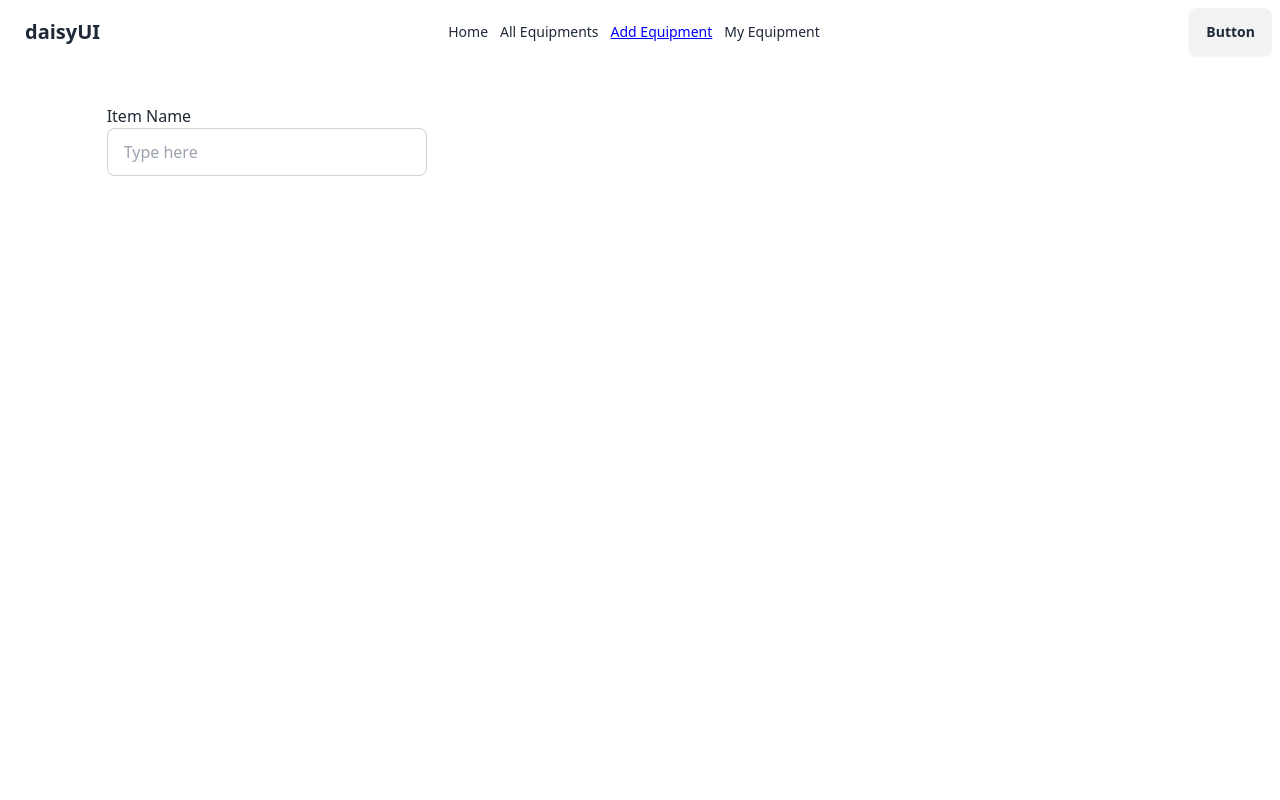
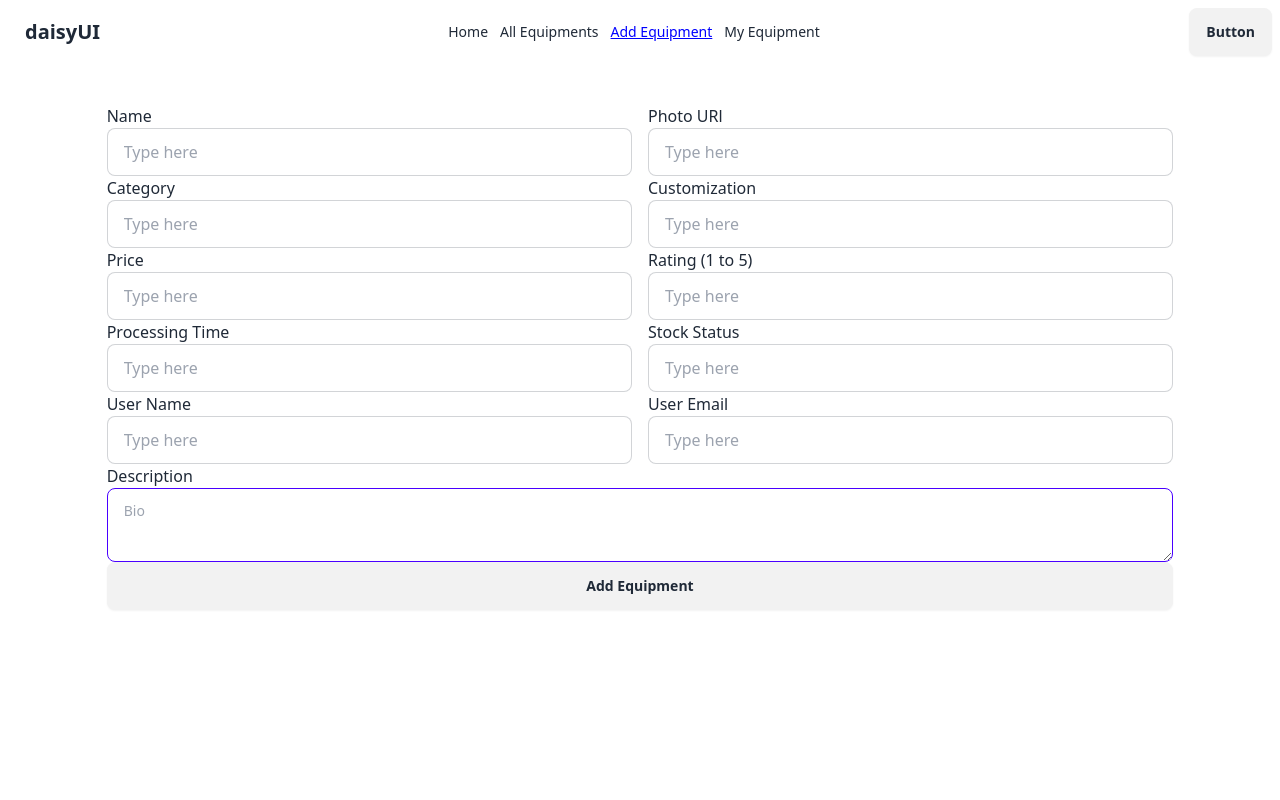
Before and after one commit to YounusMontasir/equisports-sports-store-client, a React (Vite) app: page /addequipments in a window 1280 px wide. Shown: the top 800 px of the page. Built offline with nearby package versions, Linux system fonts and the light colour scheme.

Commit message:
add equipment form and auth provider setup

```diff
--- /dev/null
+++ b/src/firebase/firebase.config.js
@@ -0,0 +1,17 @@
+// Import the functions you need from the SDKs you need
+import { initializeApp } from "firebase/app";
+// TODO: Add SDKs for Firebase products that you want to use
+// https://firebase.google.com/docs/web/setup#available-libraries
+
+// Your web app's Firebase configuration
+const firebaseConfig = {
+  apiKey: import.meta.env.VITE_apiKey,
+  authDomain: import.meta.env.VITE_authDomain,
+  projectId: import.meta.env.VITE_projectId,
+  storageBucket: import.meta.env.VITE_storageBucket,
+  messagingSenderId: import.meta.env.VITE_messagingSenderId,
+  appId: import.meta.env.VITE_appId
+};
+
+// Initialize Firebase
+const app = initializeApp(firebaseConfig);
--- a/src/main.jsx
+++ b/src/main.jsx
@@ -11,6 +11,7 @@ import AddEquipments from './pages/AddEquipments';
 import AllEquipments from './pages/AllEquipments';
 import MyEquipments from './pages/MyEquipments';
 import Home from './pages/Home';
+import AuthProvider from './provider/AuthProvider';
 
 const router = createBrowserRouter([
   {
@@ -39,6 +40,8 @@ const router = createBrowserRouter([
 
 createRoot(document.getElementById('root')).render(
   <StrictMode>
+   <AuthProvider>
    <RouterProvider router={router} />
+   </AuthProvider>
   </StrictMode>,
 )
--- a/src/pages/AddEquipments.jsx
+++ b/src/pages/AddEquipments.jsx
@@ -3,16 +3,102 @@ import { Form } from 'react-router-dom';
 
 
 const AddEquipments = () => {
+    const handleForm = e =>{
+        e.preventDefault()
+        const form = e.target;
+        const name = form.name.value;
+        const photo = form.photo.value;
+        const category = form.category.value;
+        const customization = form.customization.value;
+        const price = form.price.value;
+        const rating = form.rating.value;
+        const processing = form.processing.value;
+        const stock = form.stock.value;
+        const username = form.username.value;
+        const useremail = form.useremail.value;
+        const description = form.description.value;
+
+        const newEquipments = {name,photo,category,customization,price,rating,processing, stock, username, useremail,description}
+        fetch("http://localhost:5000/equipments", {
+            method: "POST",
+            headers: {
+                "content-type": "application/json"
+            },
+            body: JSON.stringify(newEquipments)
+        })
+        .then(res => res.json())
+        .then(data => console.log(data)
+        )
+
+
+
+    }
     return (
         <div className='w-10/12 mx-auto mt-10'>
-           <form>
-            <div>
+           <form onSubmit={handleForm}>
+            {/* reow 1 */}
+            <div className='flex gap-4'>
+            <div className='form-control w-[50%]'>
+                <label htmlFor="">Name</label>
+                <input type="text" placeholder="Type here" name="name" class="input input-bordered w-full" />
+            </div>
+            <div className='form-control w-[50%]'>
+                <label htmlFor="">Photo URl</label>
+                <input type="text" placeholder="Type here"  name="photo" class="input input-bordered w-full" />
+            </div>
+            </div>
+              {/* reow 2 */}
+              <div className='flex gap-4'>
+            <div className='form-control w-[50%]'>
+                <label htmlFor="">Category</label>
+                <input type="text" placeholder="Type here"  name="category" class="input input-bordered w-full" />
+            </div>
+            <div className='form-control w-[50%]'>
+                <label htmlFor="">Customization</label>
+                <input type="text" placeholder="Type here"  name="customization" class="input input-bordered w-full" />
+            </div>
+            </div>
+              {/* reow 3 */}
+              <div className='flex gap-4'>
+            <div className='form-control w-[50%]'>
+                <label htmlFor="">Price</label>
+                <input type="text" placeholder="Type here"  name="price" class="input input-bordered w-full" />
+            </div>
+            <div className='form-control w-[50%]'>
+                <label htmlFor="">Rating (1 to 5)</label>
+                <input type="text" placeholder="Type here"  name="rating" class="input input-bordered w-full" />
+            </div>
+            </div>
+              {/* reow 1 */}
+              <div className='flex gap-4'>
+            <div className='form-control w-[50%]'>
+                <label htmlFor="">Processing Time</label>
+                <input type="text" placeholder="Type here"  name="processing" class="input input-bordered w-full" />
+            </div>
+            <div className='form-control w-[50%]'>
+                <label htmlFor="">Stock Status</label>
+                <input type="text" placeholder="Type here"  name="stock" class="input input-bordered w-full" />
+            </div>
+            </div>
+              {/* reow 5 */}
+              <div className='flex gap-4'>
+            <div className='form-control w-[50%]'>
+                <label htmlFor="">User Name</label>
+                <input type="text" placeholder="Type here"  name="username" class="input input-bordered w-full" />
+            </div>
+            <div className='form-control w-[50%]'>
+                <label htmlFor="">User Email</label>
+                <input type="text" placeholder="Type here"  name="useremail" class="input input-bordered w-full" />
+            </div>
+            </div>
+              {/* reow 6 */}
 
+            <div className='form-control w-full'>
+                <label htmlFor="">Description</label>
+            <textarea class="textarea textarea-primary" placeholder="Bio" name='description'></textarea>
             </div>
-            <div className='form-control'>
-                <label htmlFor="">Item Name</label>
-                <input type="text" placeholder="Type here" class="input input-bordered w-full max-w-xs" />
-            </div>
+            <button className='btn w-full' type='submit'>Add Equipment</button>
+
            </form>
         </div>
     );
--- /dev/null
+++ b/src/provider/AuthProvider.jsx
@@ -0,0 +1,14 @@
+import React, { createContext } from 'react';
+const AuthContext = createContext()
+export const AuthProvider = ({children}) => {
+    const info = {
+
+    }
+    return (
+       <AuthContext.Provider value={info}>
+        {children}
+       </AuthContext.Provider>
+    );
+};
+
+export default AuthProvider;
```
